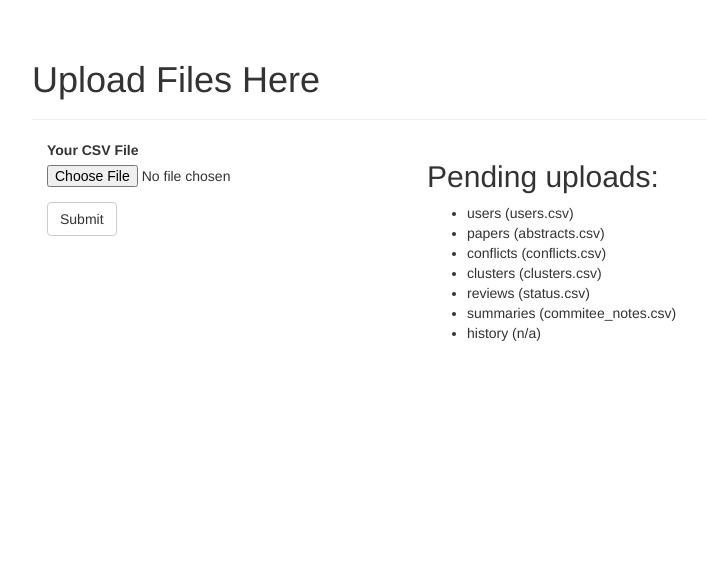
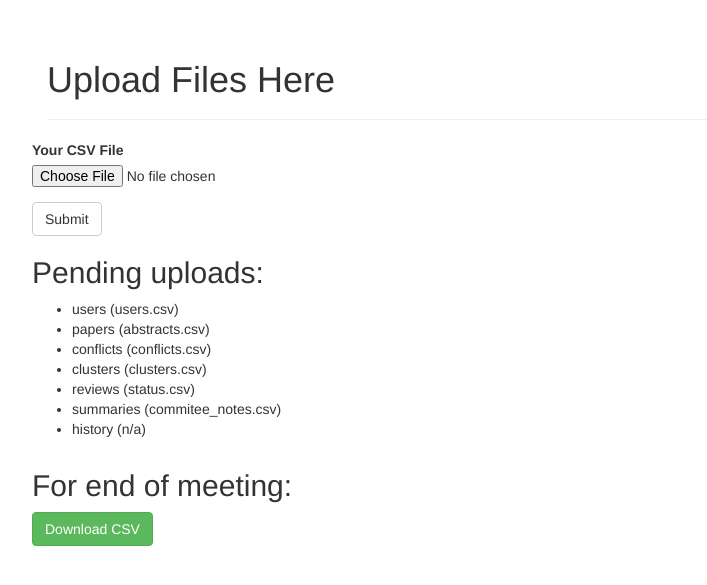
Before and after one commit to adamfinkelstein/hepcat, a Flask app: page /upload/ in a window 1280 px wide. Shown: the part 52-637 px from the top of the page, without its empty margins (38-745 px from the left). Run offline with Flask 2, Linux system fonts and the light colour scheme; a user stored in the database is signed in; data comes from the database, SQL or seed files in the repository; data that the repository does not hold is empty; some libraries are stand-ins or nearby versions.

Commit message:
download results CSV

```diff
--- a/app/templates/upload.html
+++ b/app/templates/upload.html
@@ -4,14 +4,18 @@
 {% block title %}Hepcat - Upload{% endblock %}
 
 {% block page_content %}
+<div class="container">
+
 <div class="page-header">
     <h1>Upload Files Here</h1>
 </div>
-<div class="col-md-4">
+
+<div class="row">
     {{ wtf.quick_form(form) }}
 </div>
 
-<div class="col-lg-6">
+<div class="row">
+
 {% if uploads %}
 <h2>Already uploaded:</h2>
 <ul>
@@ -29,6 +33,14 @@
 {% endfor %}
 </ul>
 {% endif %}
+
+</div>
+
+<div class="row">
+<h2>For end of meeting:</h2>
+<a class="btn btn-success" href="{{url_for('upload.download_results_csv')}}">Download CSV</a>
+</div>
+
 </div>
 
 {% endblock %}
--- a/app/upload/views.py
+++ b/app/upload/views.py
@@ -2,7 +2,7 @@ import os
 import csv
 from datetime import datetime, timedelta
 
-from flask import render_template, flash, redirect, url_for, current_app
+from flask import render_template, flash, redirect, url_for, send_file, current_app
 from flask_login import current_user
 from werkzeug.utils import secure_filename
 from sqlalchemy import func
@@ -487,7 +487,7 @@ def pending_uploads(uploads):
 
 # following https://flask.palletsprojects.com/en/2.1.x/patterns/fileuploads/
 @upload.route('/', methods=('GET', 'POST'))
-def upload():
+def upload_main():
     form = UploadForm()
     filename = None
     logout = False
@@ -516,6 +516,49 @@ def upload():
     pending = pending_uploads(uploads)
     return render_template('upload.html', form=form, filename=filename, uploads=uploads, pending=pending, linklings=csvLinklings)
 
+def write_text_to_file(text, filename):
+    with open(filename, 'w') as f:
+        f.write(text)
+
+def write_csv(rows, filename):
+    text = '\n'.join(rows)
+    write_text_to_file(text, filename)
+
+# this function and the next duplicate functions in sockets/routes.py
+# they should be refactored!
+def get_latest_history(paper):
+    latest_history = History.query.filter_by(paper_id=paper.id) \
+        .order_by(History.when.desc()).first()
+    return latest_history
+
+def get_latest_history_status(paper):
+    latest = get_latest_history(paper)
+    if latest:
+        return latest.status
+    return None
+
+def get_results_as_rows():
+    papers = Paper.query.all()
+    header = 'Submission ID,Status'
+    rows = [ header ]
+    for paper in papers:
+        status = get_latest_history_status(paper)
+        row = f'{paper.sid},{status}'
+        rows.append(row)
+    return rows
+
+
+@upload.route('/download_results_csv')
+def download_results_csv():
+    app = current_app._get_current_object()
+    folder = app.config['UPLOAD_FOLDER']
+    make_path_if_needed(folder)
+    filename = 'hepcat-results.csv'
+    fullpath = os.path.join(folder, filename)
+    rows = get_results_as_rows()
+    write_csv(rows, fullpath)
+    return send_file(fullpath, as_attachment=True)
+
 
 ''' Should follow redirect model, like this:
 @auth.route('/register', methods=['GET', 'POST'])
```
